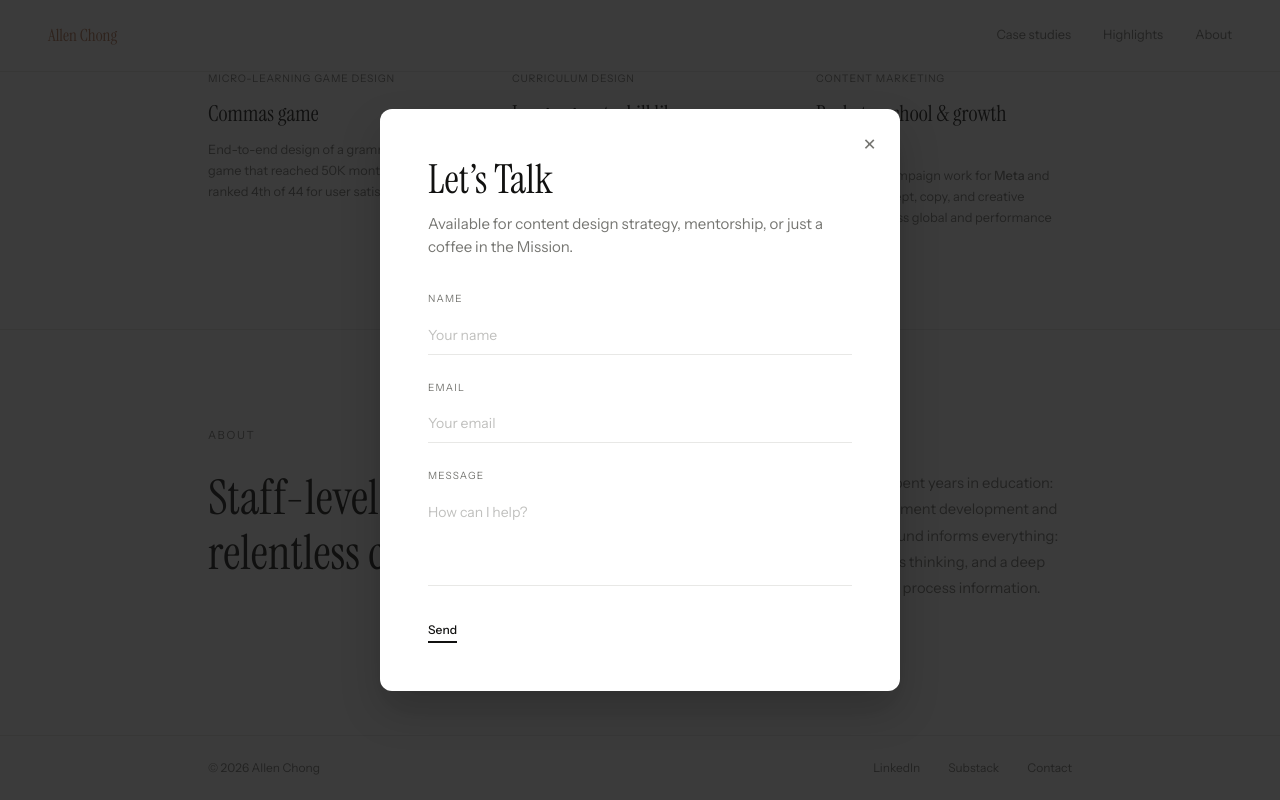
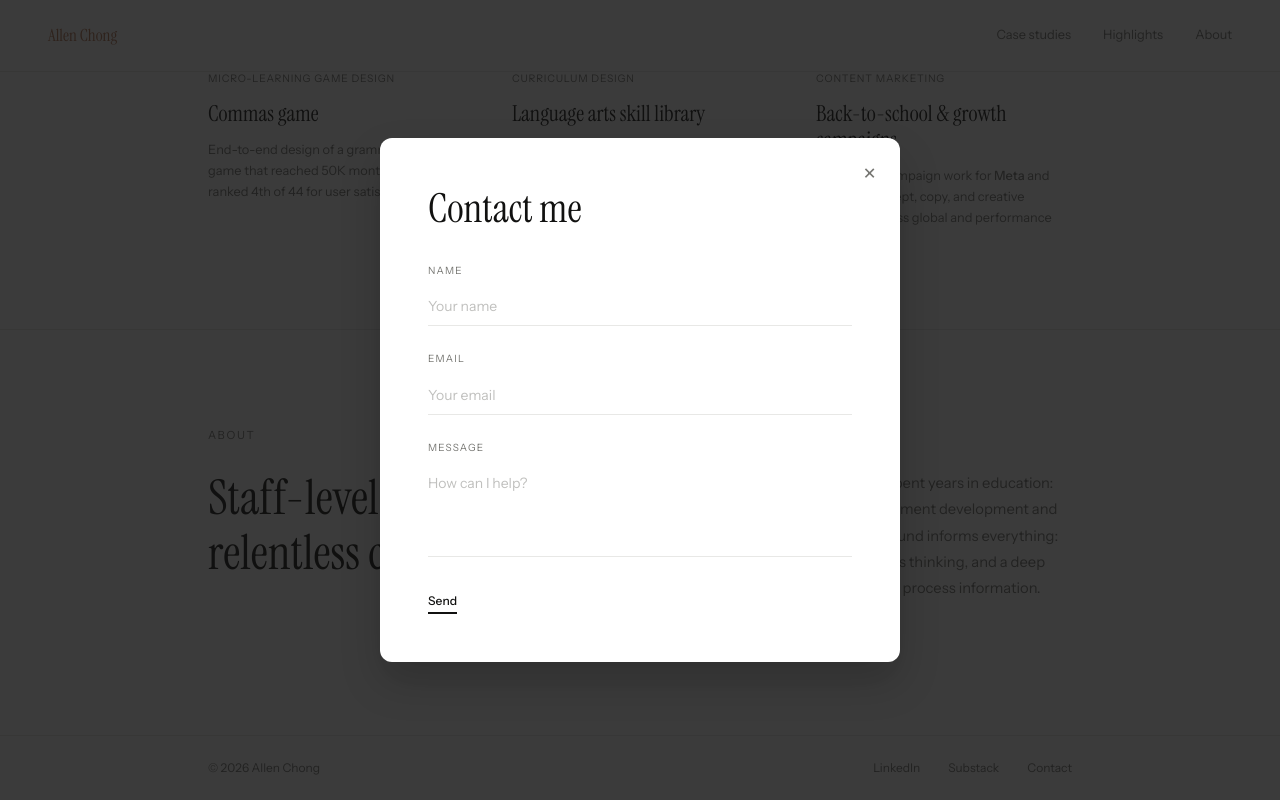
Before and after one commit to awchong/portfolio, a Next.js app: page / in a window 1280 px wide. Both pictures are taken after a click on the button "Contact". Shown: the part 1863-2663 px from the top of the page. Built offline with nearby package versions, Linux system fonts and the light colour scheme; no server answers.

Commit message:
style: update contact modal header and remove subhead

```diff
--- a/app/components/ContactFormModal.tsx
+++ b/app/components/ContactFormModal.tsx
@@ -50,10 +50,7 @@ export default function ContactFormModal() {
         </button>
 
         <div className={styles.headerGroup}>
-          <h2 className={styles.header}>Let’s Talk</h2>
-          <p className={styles.subheader}>
-            Available for content design strategy, mentorship, or just a coffee in the Mission.
-          </p>
+          <h2 className={styles.header}>Contact me</h2>
         </div>
 
         <ContactForm />
```
